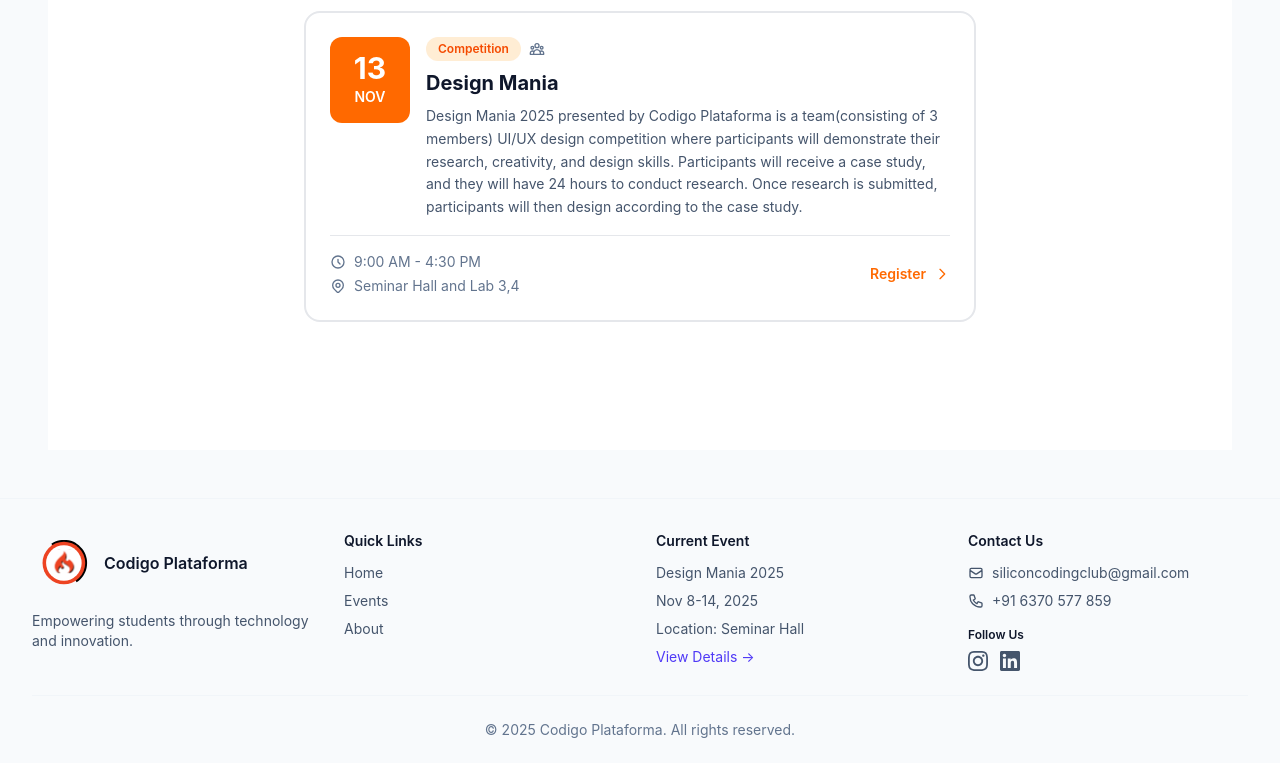
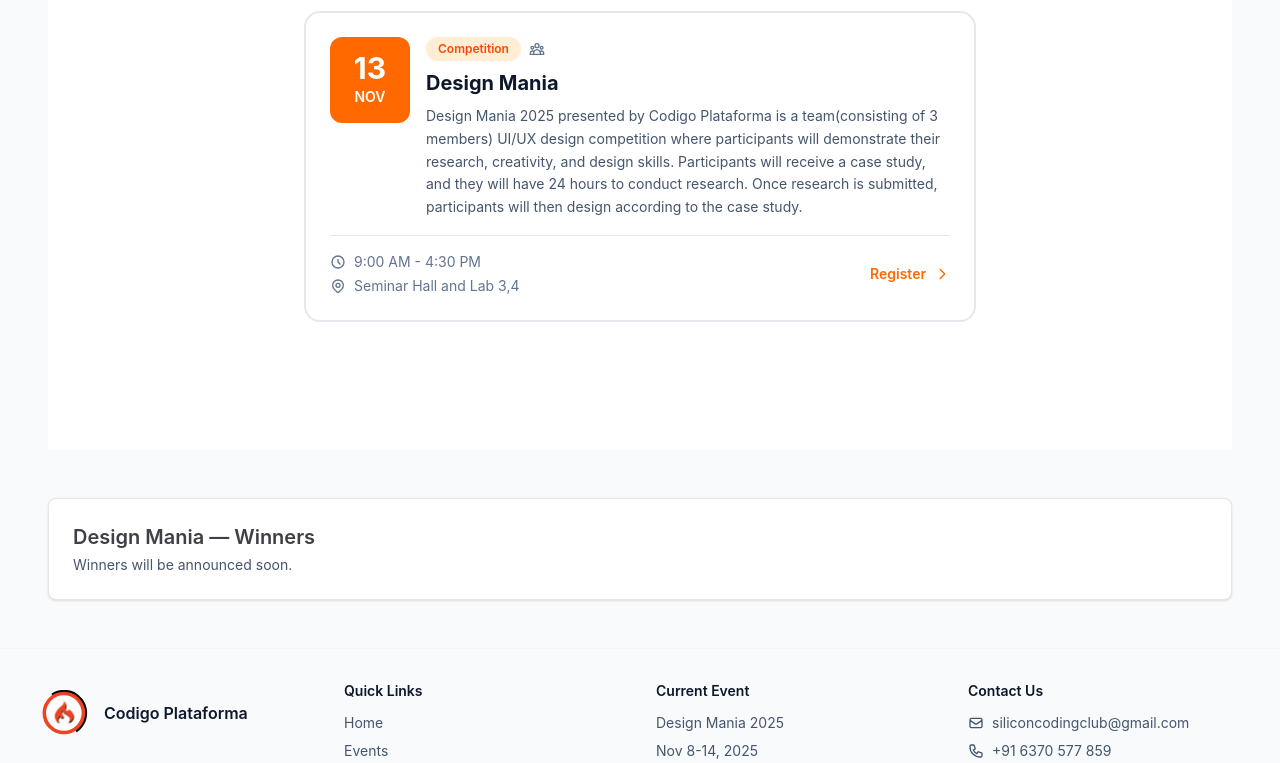
Before and after one commit to satyaranjan2005/codigo-plataforma, a Next.js app in the folder frontend/: page / in a window 1280 px wide. Shown: the part 1430-2193 px from the top of the page. Built offline with nearby package versions, Linux system fonts and the light colour scheme; no server answers.

Commit message:
added winner section

```diff
--- a/frontend/src/app/(mainsite)/page.jsx
+++ b/frontend/src/app/(mainsite)/page.jsx
@@ -4,10 +4,12 @@ import { get } from "@/lib/api";
 import Hero from "@/components/Hero";
 import About from "@/components/About";
 import Events from "@/components/Events";
+import Winner from "@/components/Winner";
 
 function Home(){
   const [authUser, setAuthUser] = useState(null);
   const [validating, setValidating] = useState(false);
+  const [isWinnersUnlocked, setIsWinnersUnlocked] = useState(false);
 
   // Check if user exists on mount
   useEffect(() => {
@@ -99,11 +101,71 @@ function Home(){
     };
   }, [validating]);
 
+  // Check winners unlock time (visible to everyone after unlock)
+  useEffect(() => {
+    function checkWinnersUnlock() {
+      try {
+        const unlockStr = process.env.NEXT_PUBLIC_WINNERS_UNLOCK_TIME;
+        if (!unlockStr) {
+          // if not set, keep unlocked = false
+          setIsWinnersUnlocked(false);
+          return;
+        }
+        const unlockTime = new Date(unlockStr);
+        if (isNaN(unlockTime.getTime())) {
+          setIsWinnersUnlocked(false);
+          return;
+        }
+        const now = new Date();
+        setIsWinnersUnlocked(now >= unlockTime);
+      } catch (e) {
+        console.warn('Failed to parse NEXT_PUBLIC_WINNERS_UNLOCK_TIME', e);
+        setIsWinnersUnlocked(false);
+      }
+    }
+
+    checkWinnersUnlock();
+    const t = setInterval(checkWinnersUnlock, 60 * 1000);
+    return () => clearInterval(t);
+  }, []);
+
+  // Auto-scroll to winners section when unlocked and page is opened
+  useEffect(() => {
+    try {
+      if (!isWinnersUnlocked) return;
+      // Wait briefly for layout to settle
+      const id = setTimeout(() => {
+        const el = typeof document !== 'undefined' ? document.getElementById('winners-section') : null;
+        if (el && typeof el.scrollIntoView === 'function') {
+          el.scrollIntoView({ behavior: 'smooth', block: 'start' });
+        }
+      }, 250);
+      return () => clearTimeout(id);
+    } catch (e) {
+      // ignore
+    }
+  }, [isWinnersUnlocked]);
+
   return(
     <div className="space-y-8 sm:space-y-10 md:space-y-12 p-4 sm:p-6 md:p-8 lg:p-12">
       <Hero />
       <About />
       <Events />
+
+      {/* Winners section - unlocked based on env NEXT_PUBLIC_WINNERS_UNLOCK_TIME */}
+      <div id="winners-section">
+        {isWinnersUnlocked ? (
+          <Winner />
+        ) : (
+          <section className="bg-white border rounded-lg p-4 sm:p-6 shadow-sm">
+            <h2 className="text-lg sm:text-xl font-semibold">Design Mania — Winners</h2>
+            <p className="text-sm text-slate-600 mt-1">Winners will be announced soon.</p>
+            {process.env.NEXT_PUBLIC_WINNERS_UNLOCK_TIME && (
+              <div className="mt-3 text-xs text-slate-500">Announcement time: {new Date(process.env.NEXT_PUBLIC_WINNERS_UNLOCK_TIME).toLocaleString()}</div>
+            )}
+          </section>
+        )}
+      </div>
     </div>
   );
 }
--- /dev/null
+++ b/frontend/src/components/Winner.jsx
@@ -0,0 +1,79 @@
+import React from 'react';
+
+// Winner component
+// Props:
+// - winners: array of { position: 1|2|3, teamName, members: [{name, sic_no}], prize }
+// If no winners prop is provided, component shows a default placeholder winners list.
+
+export default function Winner({ winners }) {
+  const list = Array.isArray(winners)
+    ? winners
+    : [
+        {
+          position: 1,
+          teamName: 'Team UXified',
+          members: [
+            { name: 'Barsha Priyadarshini Tanty', sic_no: '23BCSN23' },
+            { name: 'Sukanya Kabi', sic_no: '23BCSN24' },
+            { name: 'Milan Nayak', sic_no: '23BCSN09' },
+          ],
+          prize: '1,500',
+        },
+        {
+          position: 2,
+          teamName: 'Team Doremon',
+          members: [
+            { name: 'Akash Kumar Gosain', sic_no: '23BCSN35' },
+            { name: 'Mamali Rout', sic_no: '23BCSN18' },
+            { name: 'Subham Panigrahi', sic_no: '23BCSN16' },
+          ],
+          prize: '1,000',
+        },
+        {
+          position: 3,
+          teamName: 'Team Design Crew',
+          members: [
+            { name: 'Sneha Routray', sic_no: '23BCSN12' },
+            { name: 'Bivan Jena', sic_no: '23BCSN36' },
+            { name: 'Aryan Kumar Singh', sic_no: '23BCSN56' },
+          ],
+          prize: '500',
+        },
+      ];
+
+  const medalColor = (pos) => {
+    if (pos === 1) return 'bg-amber-400 text-amber-900';
+    if (pos === 2) return 'bg-slate-200 text-slate-800';
+    return 'bg-amber-100 text-amber-700';
+  };
+
+  return (
+    <section className="bg-white border rounded-lg p-4 sm:p-6 shadow-sm">
+      <h2 className="text-lg sm:text-xl font-semibold">Design Mania — Winners</h2>
+      <p className="text-sm text-slate-600 mt-1">Congratulations to the winners of Design Mania.</p>
+
+      <div className="mt-4 grid grid-cols-1 sm:grid-cols-3 gap-3">
+        {list.map((w) => (
+          <div key={w.position} className="border rounded-lg p-3 flex flex-col items-start gap-2">
+            <div className={`inline-flex items-center px-2 py-1 rounded ${medalColor(w.position)} font-semibold text-sm`}>
+              {w.position === 1 ? '🥇 1st' : w.position === 2 ? '🥈 2nd' : '🥉 3rd'}
+            </div>
+            <div className="mt-2 text-sm sm:text-base font-semibold">{w.teamName}</div>
+            <div className="text-xs sm:text-sm text-slate-600 mt-1">
+              {w.members && w.members.length > 0 ? (
+                <ul className="list-disc list-inside">
+                  {w.members.map((m, i) => (
+                    <li key={i}>{m.name || m.sic_no} <span className="text-[11px] text-slate-400">{m.sic_no ? `(${m.sic_no})` : ''}</span></li>
+                  ))}
+                </ul>
+              ) : (
+                <span className="text-slate-500">Team members not listed</span>
+              )}
+            </div>
+            <div className="mt-3 text-sm text-slate-700">Prize: <span className="font-semibold">₹{w.prize}</span></div>
+          </div>
+        ))}
+      </div>
+    </section>
+  );
+}
```
